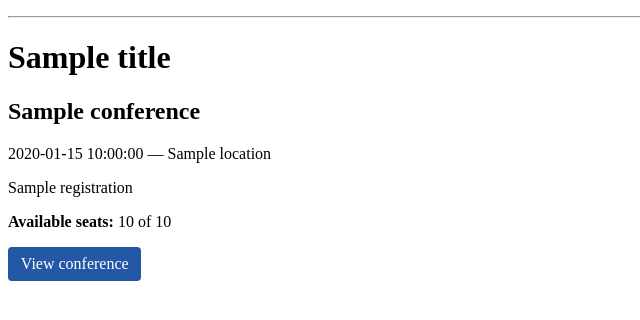
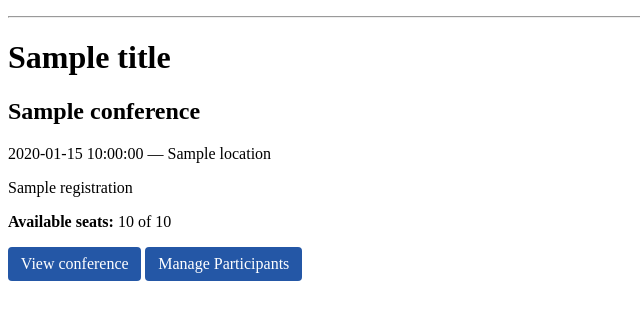
Before and after one commit to krispepper/530_2026_09_conference, a Flask app: template src/templates/conferences.html in a window 1280 px wide. Shown: the part 42-362 px from the top of the page, without its empty margins (0-640 px from the left). Run offline with Flask 3, Linux system fonts and the light colour scheme; the template is opened without the code that fills it: most values are stand-ins (such as "Sample title", 1, 10 or a date in 2020); parts of the project's set-up code (start-up, migrations or seed data) failed here and were passed over.

Commit message:
Add 'Manage Participants' button to conference page

```diff
--- a/src/templates/conferences.html
+++ b/src/templates/conferences.html
@@ -40,6 +40,9 @@ AI assistance: ChatGPT helped display seats and registration availability. -->
             <a class="button" href="{{ url_for('conference_page', conference_id=conference.conference_id) }}">
                 View conference
             </a>
+                        <a class="button" href="{{ url_for('manage_participants_page', conference_id=conference.conference_id) }}">
+                Manage Participants
+                        </a>
         </article>
     {% else %}
         <p>
```
